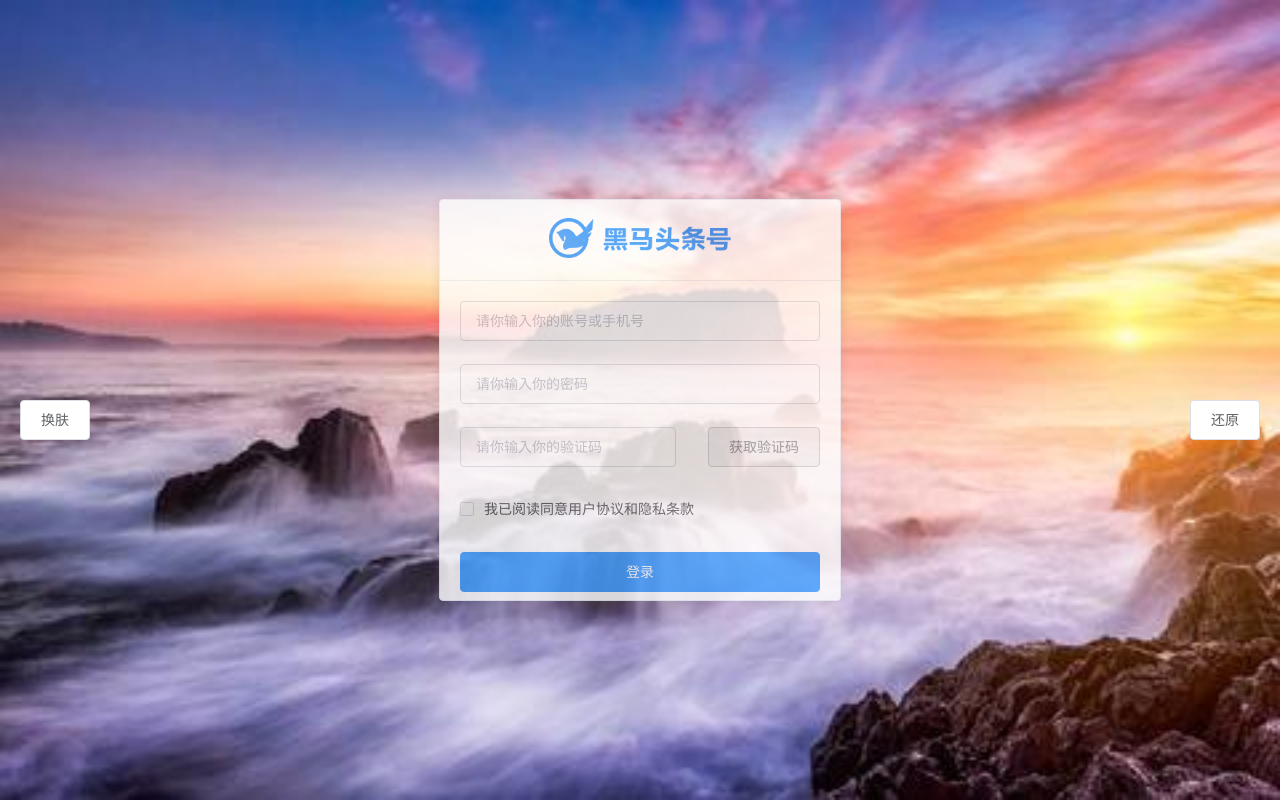
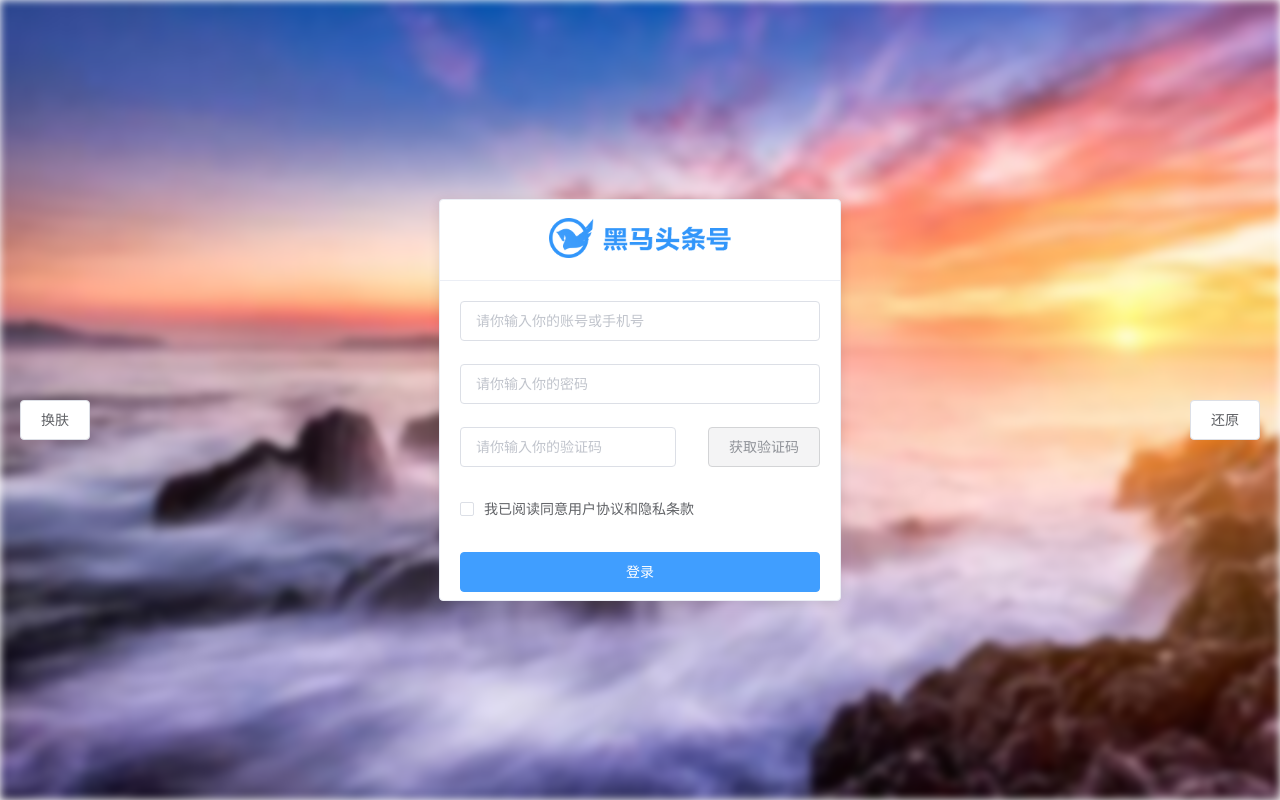
Before and after one commit to shixiao112437/PCtoutiao, a Vue app: page /#/login in a window 1280 px wide. Built offline with nearby package versions, Linux system fonts and the light colour scheme.

Commit message:
表单的数据绑定校验和主页布局结构

```diff
--- a/package.json
+++ b/package.json
@@ -8,6 +8,7 @@
     "lint": "vue-cli-service lint"
   },
   "dependencies": {
+    "axios": "^0.19.2",
     "core-js": "^3.6.4",
     "element-ui": "^2.13.0",
     "vue": "^2.6.11",
--- a/src/main.js
+++ b/src/main.js
@@ -4,6 +4,10 @@ import router from './router'
 import ElementUi from 'element-ui' // 引入ui框架
 import 'element-ui/lib/theme-chalk/index.css'
 import '@/style/index.less' // 引入自己的css样式
+import axios from 'axios'
+axios.defaults.baseURL = 'http://ttapi.research.itcast.cn/mp/v1_0' // 设置请求的基地址
+// 把axios 添加在vue的原型属性上
+Vue.prototype.$axios = axios
 Vue.use(ElementUi)
 
 Vue.config.productionTip = false
--- a/src/router/index.js
+++ b/src/router/index.js
@@ -1,6 +1,7 @@
 import Vue from 'vue'
 import VueRouter from 'vue-router'
-import Login from '@/views/login'
+import Login from '@/views/login' // 登录组件
+import Home from '@/views/home' // 主页组件
 Vue.use(VueRouter)
 
 const routes = [
@@ -13,6 +14,11 @@ const routes = [
     component: Login,
     name: 'login'
 
+  },
+  {
+    path: '/home',
+    component: Home,
+    name: 'home'
   }
 ]
 
--- /dev/null
+++ b/src/views/home/index.vue
@@ -0,0 +1,71 @@
+<template>
+  <el-container>
+    <!-- 侧导航 -->
+    <div class="logo"></div>
+   <el-aside class="right">
+      <!-- menu 可以设置 导航的 background-color
+      、text-color和active-text-color
+       -->
+     <el-menu background-color="#323745" text-color="white" active-text-color="#ffd04b">
+       <!-- logo部分 -->
+       <div class="logo">
+         <img src="../../assets/img/toutiao.png" alt="">
+         <h1>黑马程序员</h1>
+        </div>
+       <el-menu-item>首页</el-menu-item>
+       <!-- <el-menu-item>内容管理</el-menu-item> -->
+          <!-- 二级导航   submenu -->
+          <el-submenu>
+            <template slot="title">内容管理</template>
+            <!-- 这些应该 是路由 router-link -->
+              <el-menu-item>发布文章</el-menu-item>
+              <el-menu-item>内容列表</el-menu-item>
+              <el-menu-item>评论列表</el-menu-item>
+              <el-menu-item>素材管理</el-menu-item>
+          </el-submenu>
+       <el-menu-item>粉丝管理</el-menu-item>
+       <el-menu-item>账户信息</el-menu-item>
+     </el-menu>
+   </el-aside>
+
+   <el-container>
+     <!-- 内容 -->
+     <el-header class="top">头部</el-header>
+     <!-- 主体 -->
+     <el-main class="main">内容</el-main>
+   </el-container>
+  </el-container>
+</template>
+
+<script>
+export default {
+
+}
+</script>
+
+<style lang="less" scoped>
+.logo{
+  height: 60px;
+  display: flex;
+  justify-content: center;
+  align-items: center;
+  background-color: #2e2f32;
+  h1{
+    color:white
+  }
+}
+.right{
+  width: 300px;
+  background-color: #323745;
+  height: 100vh;
+}
+.top{
+  height: 60px;
+  background-color: rgb(83, 27, 105)
+}
+.main{
+  // width: 60px;
+  // height: 100vh;
+  background-color: rgb(185, 255, 127)
+}
+</style>
--- a/src/views/login/index.vue
+++ b/src/views/login/index.vue
@@ -1,33 +1,38 @@
 <template>
-  <div class="wrap" ref='bgi'>
+  <div class="wrap" ref="bgi">
     <!-- 用ui框架设置登录页面 -->
     <el-button class="btn a" plain @click="open1">换肤</el-button>
     <el-button class="btn b" plain @click="open2">还原</el-button>
 
     <el-card class="box-card">
       <div slot="header" class="clearfix">
-    <img src="../../assets/img/logo_index.png" alt="">
+        <img src="../../assets/img/logo_index.png" alt />
       </div>
       <div>
-      <el-form>
-           <el-form-item label="">
-                <el-input placeholder="请你输入你的账号或手机号"></el-input>
+        <!-- 将表达那数据绑定在 表单el-form 的model的属性上 -->
+        <el-form :model="loginFormData" :rules="loginRules" ref="loginForm">
+          <!-- 设置Form-Item 的prop属性:需要校验的字段名 -->
+          <el-form-item  prop="mobile">
+            <!-- 双向绑定数据 -->
+            <el-input placeholder="请你输入你的账号或手机号" v-model="loginFormData.mobile"></el-input>
           </el-form-item>
-            <el-form-item label="">
-                <el-input type="password" placeholder="请你输入你的密码"></el-input>
+
+          <el-form-item label="" prop="pwd">
+            <el-input type="password" placeholder="请你输入你的密码" v-model="loginFormData.pwd"></el-input>
           </el-form-item>
-           <el-form-item label="">
-                <el-input style="width:60%" placeholder="请你输入你的验证码"></el-input>
+
+          <el-form-item  prop="code">
+            <el-input style="width:60%" placeholder="请你输入你的验证码" v-model="loginFormData.code"></el-input>
             <el-button style="float:right" type="info" plain>获取验证码</el-button>
           </el-form-item>
-           <el-form-item>
-                <el-checkbox v-model="checked">我已阅读同意用户协议和隐私条款</el-checkbox>
+
+          <el-form-item prop="checked">
+            <el-checkbox v-model="loginFormData.checked">我已阅读同意用户协议和隐私条款</el-checkbox>
           </el-form-item>
           <el-form-item>
-               <el-button style="width:100%" type="primary">登录</el-button>
+            <el-button style="width:100%" type="primary" @click="login('loginForm')">登录</el-button>
           </el-form-item>
         </el-form>
-
       </div>
     </el-card>
   </div>
@@ -37,48 +42,114 @@
 export default {
   methods: {
     open1 () {
-      this.$refs.bgi.style.backgroundImage = 'url(http://img1.imgtn.bdimg.com/it/u=3849206785,1625340322&fm=26&gp=0.jpg)'
+      this.$refs.bgi.style.backgroundImage =
+        'url(' + require('@/assets/img/login_bg.jpg') + ')'
     },
     open2 () {
-      this.$refs.bgi.style.backgroundImage = 'url(' + require('@/assets/img/bg.jpg') + ')'
+      this.$refs.bgi.style.backgroundImage =
+        'url(' + require('@/assets/img/bg.jpg') + ')'
+    },
+    // 定义一个验证表单数据的方法
+    login (b) {
+      // 验证通过会进入then中 之后发送请求 判断输入
+      this.$refs[b].validate().then(() => {
+        this.$axios({
+          url: '/authorizations', // 请求地址
+          // params: {}  // get 请求行的参数
+          data: this.loginFormData,
+          method: 'post'
+        }).then(res => {
+          console.log(res.data)
+          // 获取token 存起来
+          window.localStorage.setItem('user-token', res.data.data.token)
+          // 然后跳转主页
+          this.$router.push('/home')
+        }).catch(() => {
+          // alert('密码错误')
+          this.$message({
+            message: '请你输入正确的密码',
+            type: 'error',
+            duration: '2000',
+            center: true,
+            showClose: true
+          })
+        })
+      })
+    }
+  },
+  data () {
+    return {
+      // 定义表单数据
+      loginFormData: {
+        mobile: '',
+        pwd: '',
+        code: '',
+        checked: 'false'
+      },
+      // 定义在验证规则  rilues:{'字段名':[规则1,规则2]}
+      loginRules: {
+        // 手机号格式
+        mobile: [{ required: true, message: '手机号不能为空' }, // 规则1内容不能为空,
+          { pattern: /1[3-9]\d{9}$/, message: '你输入的手机号位数不对' }
+        ],
+        // 密码格式
+        pwd: [{ required: false }],
+        // 验证码格式
+        code: [{ required: true, message: '验证码输入错误' }, {
+          pattern: /\d{6}$/,
+          message: '验证码格式不对'
+        }],
+        // 是否勾选条款
+        checked: [{
+          // requred 不能检测ture/fasle 所以只能使用validator(自定义校验函数)
+          validator (rules, value, callback) {
+            value ? callback() : callback(new Error('你必须同意条款'))
+          }
+        }]
       }
     }
-
+  }
 }
 </script>
 
 <style lang="less" scoped>
-.wrap{
+.wrap {
   width: 100%;
   height: 100vh;
-    background-color: aqua;
   display: flex;
   justify-content: center;
-    align-items : center;
-    background: url('../../assets/img/bg.jpg') no-repeat;
+  align-items: center;
+  position: relative;
+  &::before {
+    width: 100%;
+    height: 100%;
+    position: absolute;
+    background: url("../../assets/img/bg.jpg") no-repeat;
     background-size: cover;
-    position: relative;
-    .btn{
+    content: "";
+    filter: blur(4px)
+  }
+  .btn {
     position: fixed;
     top: 50%;
   }
-    .a{
+  .a {
     left: 20px;
   }
-     .b{
+  .b {
     right: 20px;
   }
-    .box-card{
+  .box-card {
     width: 400px;
     height: 400px;
-        opacity: .8;
-        .clearfix{
+    z-index: 2;
+    // opacity: 0.8;
+    .clearfix {
       text-align: center;
     }
-        img{
+    img {
       height: 40px;
     }
   }
 }
-
 </style>
```
Also changed, not shown: 1 other file (tests, documents, lock files or other folders). Lines whose indentation alone changed are shown as unchanged.
